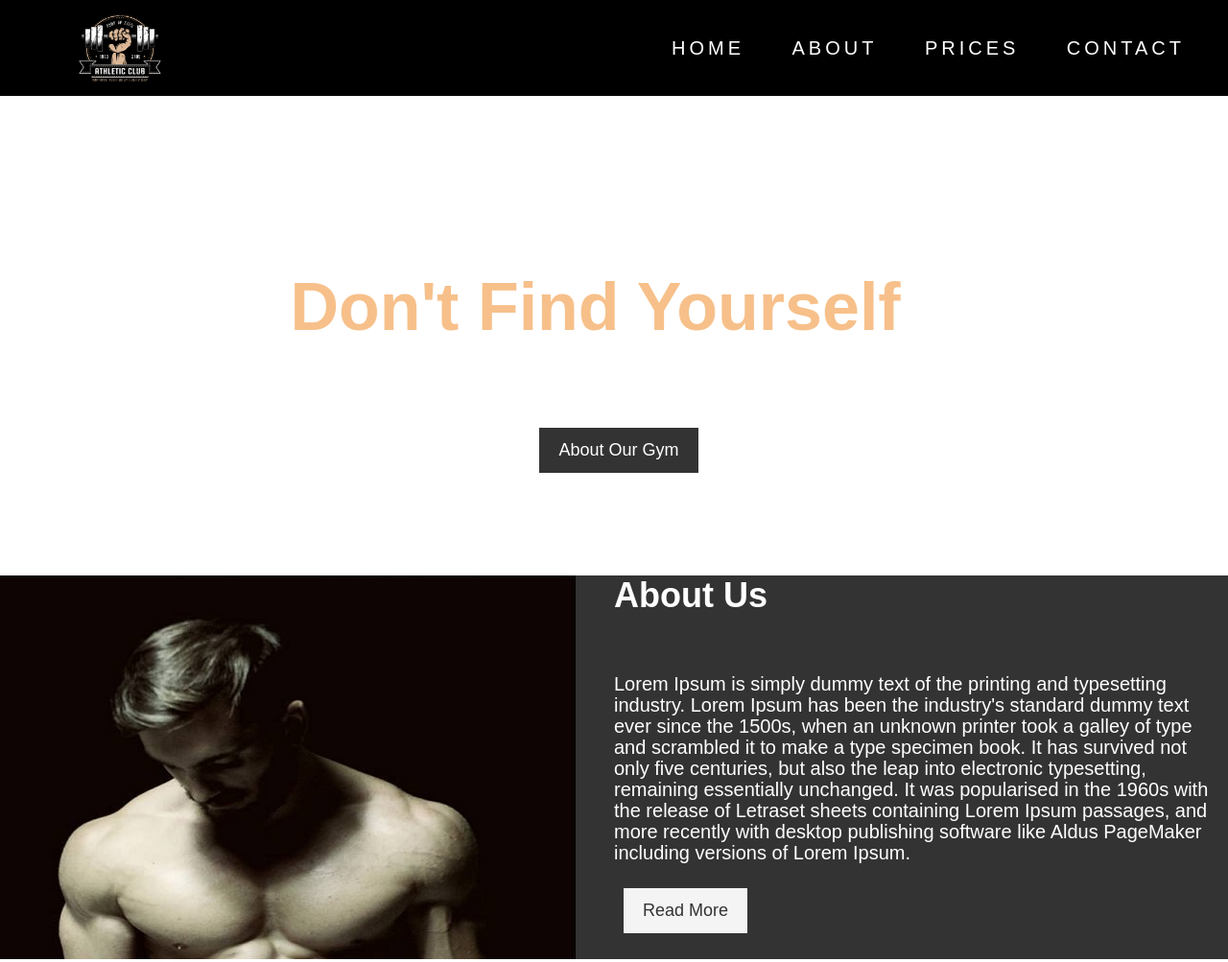
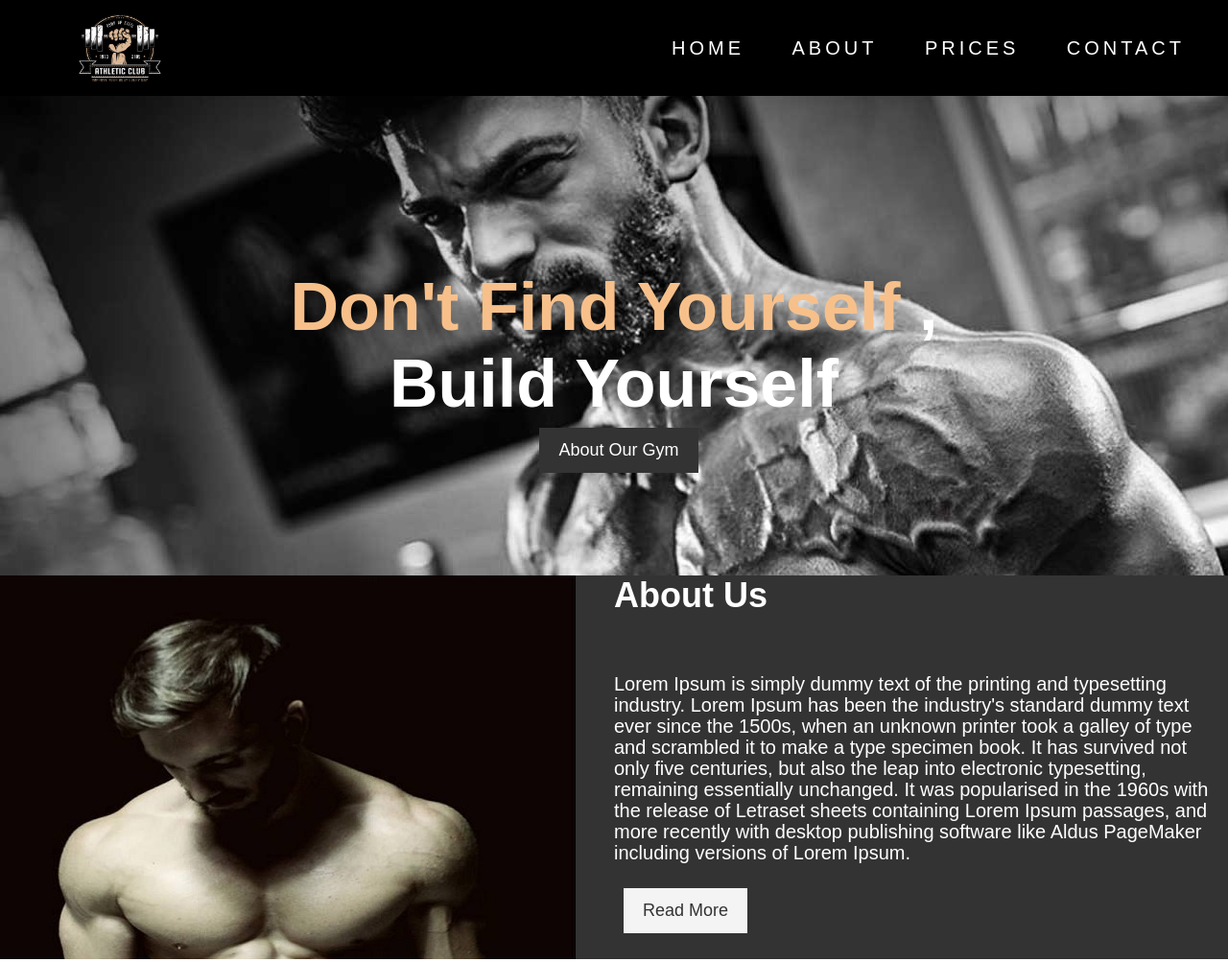
Before and after one commit to manav-12345/gym-new-website, a plain HTML site: page index.html in a window 1280 px wide. Shown: the top 1003 px of the page at 96% size. Drawn offline with Linux system fonts and the light colour scheme.

Commit message:
Update gymna.css

```diff
--- a/gymna.css
+++ b/gymna.css
@@ -55,7 +55,7 @@ nav a .current {
 }
 
 .conta{
- background-image:url(images/body.jfif);
+ background-image:url(body.jfif);
 
     overflow: hidden;
     background-blend-mode: overlay;
```
